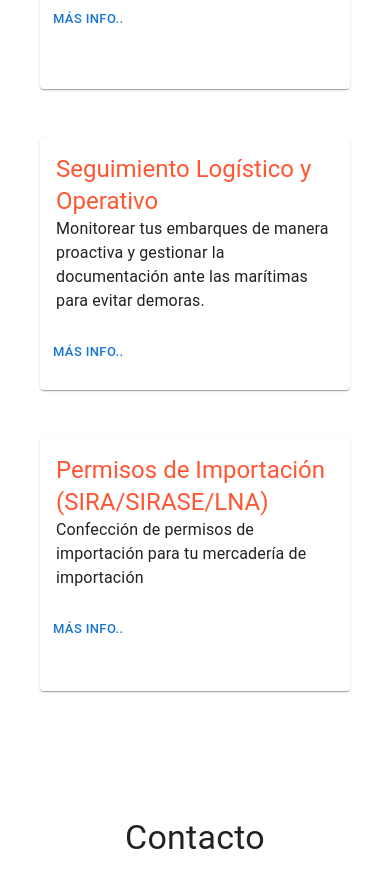
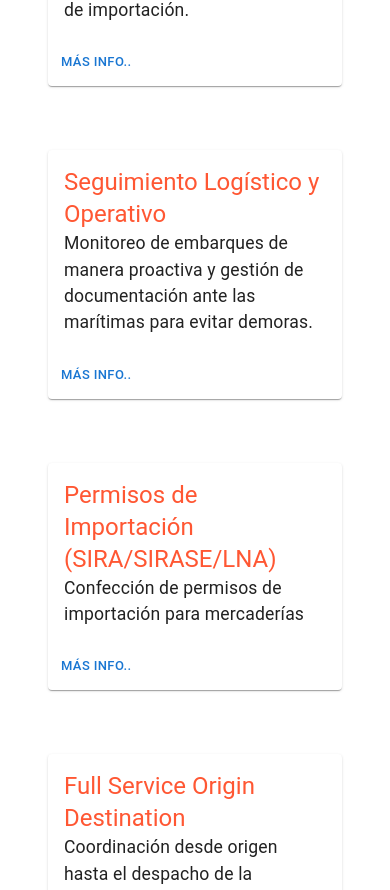
Before and after one commit to loveragabriel/cronologis_website, a React (Create React App) app: page / in a window 390 px wide. Shown: the part 1957-2847 px from the top of the page. Built offline with nearby package versions, Linux system fonts and the light colour scheme; the HTML template or start-up script is replaced by a standard one.

Commit message:
fix card services responsive

```diff
--- a/src/components/BasicCard.js
+++ b/src/components/BasicCard.js
@@ -9,15 +9,16 @@ import Typography from '@mui/material/Typography';
 
 export default function BasicCard(props) {
   return (
-    <Card id='cardServices'  sx={{ minWidth:275, cursor:'pointer', '&:hover':  {
+    <Card id='cardServices'  sx={{  minWidth: '200px', cursor:'pointer',  margin:'2em',
+    '&:hover':  {
       background:'#0c2441',
       color:'white'
     } }}>
       <CardContent>
-        <Typography variant="h5" component="div" sx={{color:'#FF5733'}}>
+        <Typography variant="h5"   component="div" sx={{color:'#FF5733',    overflowWrap: 'break-word'}}>
         {props.title}
         </Typography>
-        <Typography variant="body1" sx={{fontSize:'1em'}}>
+        <Typography variant="body1" sx={{fontSize:'1.1em'}}>
           {props.text}
         </Typography>
       </CardContent>
--- a/src/components/CardServices.js
+++ b/src/components/CardServices.js
@@ -1,33 +1,39 @@
-import * as React from 'react';
-import Box from '@mui/material/Box';
-import { Container } from '@mui/material';
+import React from 'react';
+import { useTheme } from '@mui/material/styles';
+import Container from '@mui/material/Container';
 import BasicCard from './BasicCard';
 
-//
 export default function CardServices(props) {
+  const theme = useTheme();
+
   const serviceBox = [
-    {title:'Control Documental', definition: 'Analizar toda la documentación comercial, de transporte y permisos de importación para asegurar un correcto despacho de importación.'},
-    {title:'Seguimiento Logístico y Operativo', definition:'Monitorear tus embarques de manera proactiva y gestionar la documentación ante las marítimas para evitar demoras.'},
-    {title:'Permisos de Importación (SIRA/SIRASE/LNA)', definition:'Confección de permisos de importación para tu mercadería de importación'}]
+    { title: 'Control Documental', definition: 'Analizar toda la documentación comercial, de transporte y permisos de importación para asegurar un correcto despacho de importación.' },
+    { title: 'Seguimiento Logístico y Operativo', definition: 'Monitoreo de embarques de manera proactiva y gestión de documentación ante las marítimas para evitar demoras.' },
+    { title: 'Permisos de Importación (SIRA/SIRASE/LNA)', definition: 'Confección de permisos de importación para mercaderías' },
+    { title: 'Full Service Origin Destination', definition: 'Coordinación desde origen hasta el despacho de la mercadería.' }
+  ];
+
   return (
-    <Container sx={{ display: 'flex', justifyContent: 'center', marginTop: '3em' }}>
-      <Box
+    <Container
+      sx={{
+        display: 'flex',
+        flexDirection: 'column',
+        marginTop: '3em',
+        [theme.breakpoints.up('md')]: {
+          flexDirection: 'row',
+          justifyContent: 'center',
+        },
+      }}
+    >
+      {serviceBox.map((data) => (
+        <BasicCard title={data.title} text={data.definition} key={data.title}
         sx={{
-          display: 'flex',
-          flexWrap: 'wrap',
-          justifyContent: 'center',
-          '& > :not(style)': {
-            m: 3,
-            Width: '90vw',
-            height: '30vh',
-          },
-        }}
-      >
-        {serviceBox.map((data) => {
-          return <BasicCard title={data.title} text={data.definition} />
-        })}
-
-      </Box>
+          minWidth: '200px', // Add the desired minWidth value
+          '&:not(:last-child)': {
+            marginRight: '1em' // Add spacing between cards (optional)
+          }
+        }} />
+      ))}
     </Container>
   );
 }
--- a/src/components/WhatWeDo.js
+++ b/src/components/WhatWeDo.js
@@ -9,7 +9,7 @@ export default function WhatWeDo() {
                 ¿Qué Hacemos?
             </Typography>
             <Typography variant="h2" sx={{ fontSize: '2.5rem', textAlign: 'center' }}>
-                Facilitimos tu proceso de importación, atendiendo los puntos claves de cada coordinación.
+            Facilitamos el flujo de tus embarque de importación, atendiendo los procesos claves de cada coordinación.
             </Typography>
             <Typography variant="h5" sx={{ opacity: '0.7', textAlign: 'center' }}>
                 Nos encargamos de asegurar una correcta emisión de documentación y del seguimiento del tránsito para lograr un despacho de mercadería en los tiempos estimados.
```
